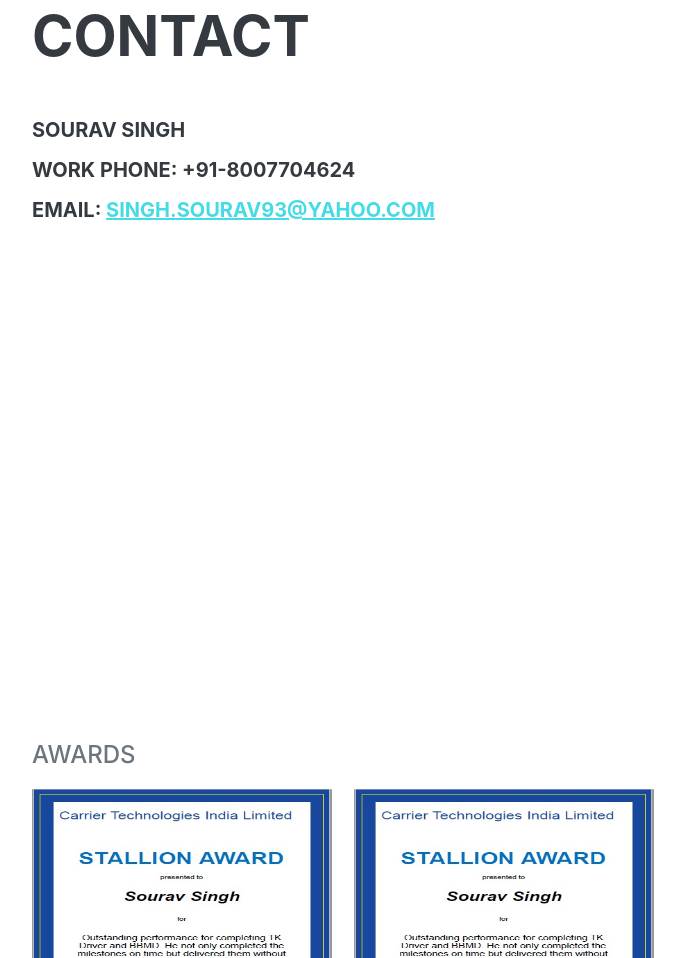
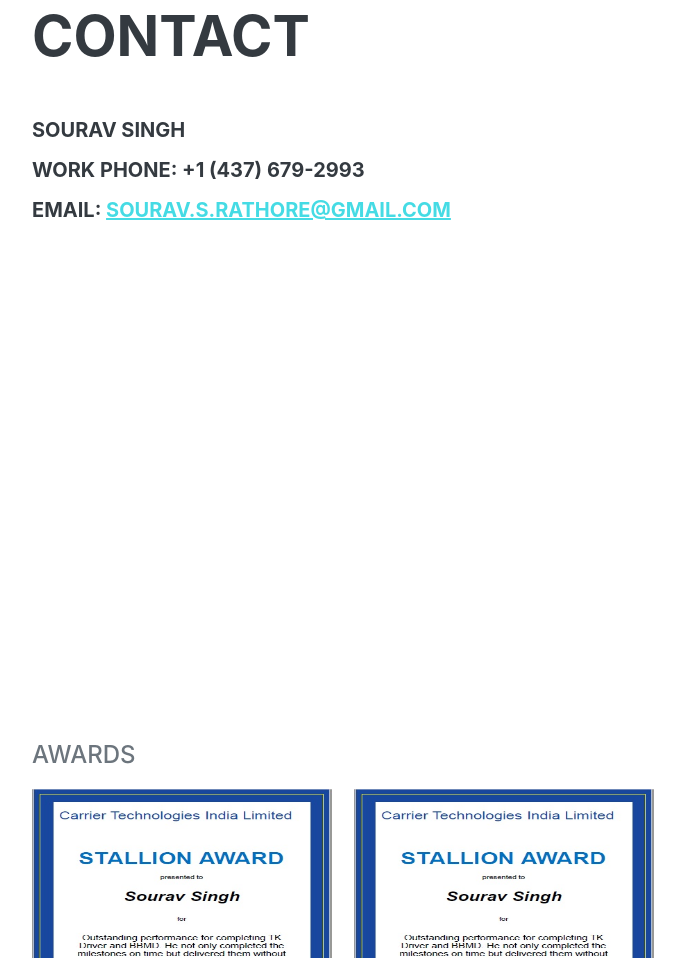
Before and after one commit to rathoreSourav/rathoreSourav.github.io, a plain HTML site: page index.html in a window 1280 px wide. Shown: the part 9993-10951 px from the top of the page, without its empty margins (288-973 px from the left). Drawn offline with nearby package versions, Linux system fonts and the light colour scheme; a web font is replaced by a local one.

Commit message:
Update index.html

```diff
--- a/index.html
+++ b/index.html
@@ -383,10 +383,10 @@ In this study, we have collected user comments on three videos on iPhone 13 unbo
 				<h5>
 					<p>Sourav Singh</p>
 					<p>
-						Work Phone: <span>+91-8007704624</span>
+						Work Phone: <span>+1 (437) 679-2993</span>
 					</p>
 					<p>
-						Email: <span><a href="singh.sourav93@yahoo.com" id="email">singh.sourav93@yahoo.com</a></span>
+						Email: <span><a href="sourav.s.rathore@gmail.com" id="email">sourav.s.rathore@gmail.com</a></span>
 					</p>
 				</h5>
 			</div>
```
